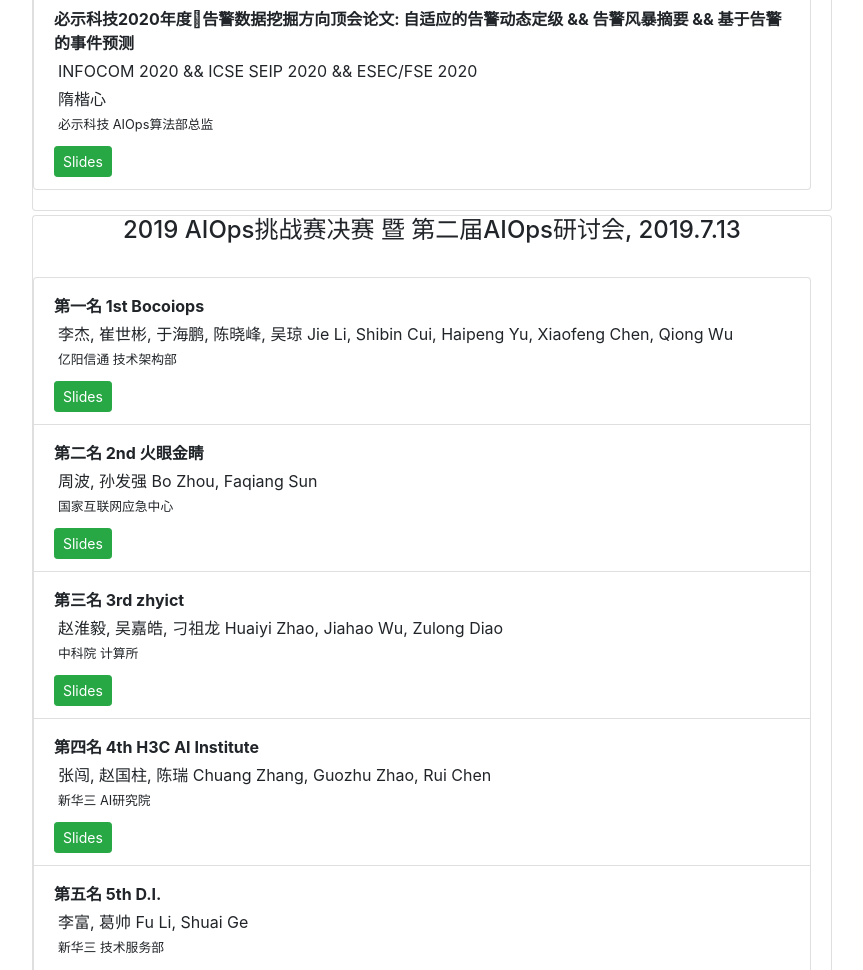
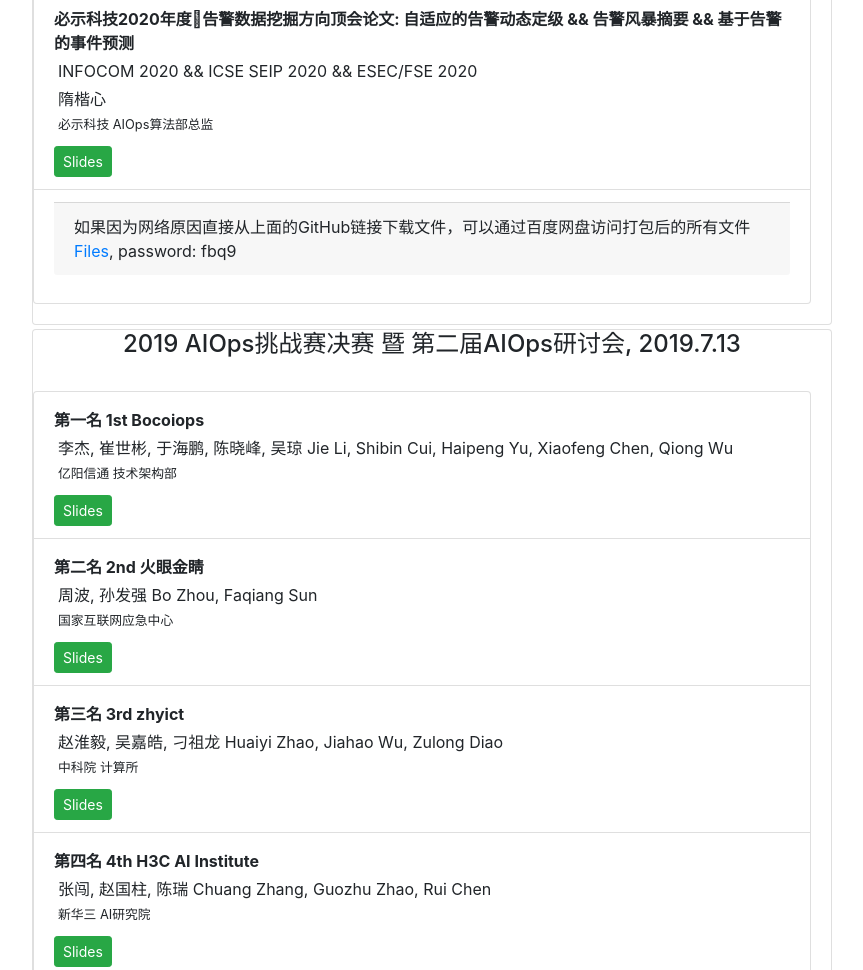
Before and after one commit to lizeyan/workshop.aiops.org, a plain HTML site: page index.html in a window 1280 px wide. Shown: the part 1875-2845 px from the top of the page, without its empty margins (208-1071 px from the left). Drawn offline with nearby package versions, Linux system fonts and the light colour scheme.

Commit message:
update files

```diff
--- a/index.html
+++ b/index.html
@@ -52,6 +52,9 @@
             <p class="card-footer" v-if="'photo' in item">
                 <a :href='item.photo'>Photos</a>, password: {{ item.photo_password }}
             </p>
+            <p class="card-footer" v-if="'files' in item">
+                如果因为网络原因直接从上面的GitHub链接下载文件，可以通过百度网盘访问打包后的所有文件<a :href='item.files'>Files</a>, password: {{ item.password }}
+            </p>
         </li>
     </ul>
 </template>
--- a/js/schedule.js
+++ b/js/schedule.js
@@ -97,6 +97,10 @@ const aiops1st_workshop = [
     {
         "photo": "https://pan.baidu.com/s/1y9h2u79DU-ZvGLa5kLlayQ",
         "photo_password": "fsdk"
+    },
+    {
+        "files": "https://pan.baidu.com/s/1QWxvrUR4AlmikCMKtFH0dw",
+        "password": "fbq9"
     }
 ];
 
@@ -169,6 +173,10 @@ const aiops2nd_workshop = [
         "institutions": "清华大学 博士生",
         "slides_url": "2019/multivariate_time_series.pdf",
         "publish": "KDD 2019"
+    },
+    {
+        "files": "https://pan.baidu.com/s/1QWxvrUR4AlmikCMKtFH0dw",
+        "password": "fbq9"
     }
 ];
 
@@ -242,22 +250,26 @@ const aiops3nd_workshop = [
         "slides_url": "2020/隋楷心-必示科技.pdf",
         "publish": "INFOCOM 2020 && ICSE SEIP 2020 && ESEC/FSE 2020"
     },
+    {
+        "files": "https://pan.baidu.com/s/1QWxvrUR4AlmikCMKtFH0dw",
+        "password": "fbq9"
+    }
 ];
 
 const workshops = [
     {
         "name": "2020 AIOps挑战赛决赛 暨 第三届AIOps研讨会",
         "date": "2020.8.15",
-        "data": aiops3nd_workshop,
+        "data": aiops3nd_workshop
     },
     {
         "name": "2019 AIOps挑战赛决赛 暨 第二届AIOps研讨会",
         "date": "2019.7.13",
-        "data": aiops2nd_workshop,
+        "data": aiops2nd_workshop
     },
     {
         "name": "2018 AIOps挑战赛决赛 暨 首届AIOps研讨会",
         "date": "2018.5.19",
-        "data": aiops1st_workshop,
-    },
+        "data": aiops1st_workshop
+    }
 ];
```
